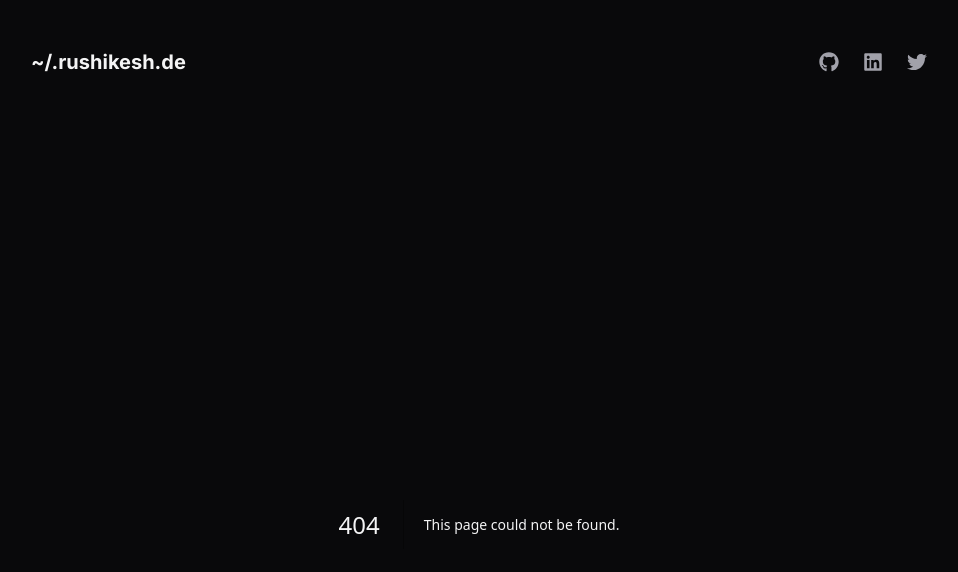
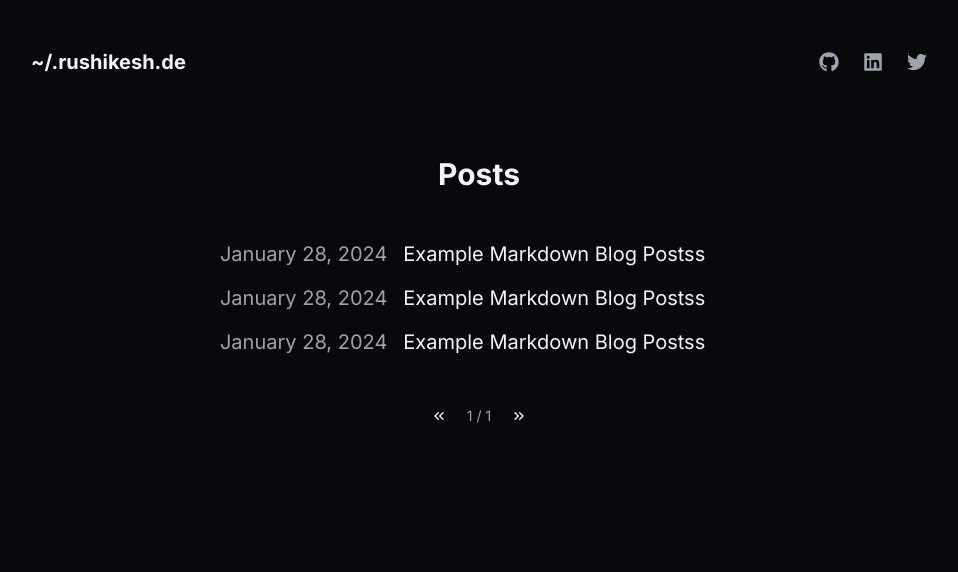
Before and after one commit to x64nik/blog, a Next.js app: page /posts in a window 1280 px wide. Before the commit this address had no page. Shown: the top 572 px of the page, without its empty margins (161-1119 px from the left). Built offline with nearby package versions, Linux system fonts and the light colour scheme.

Commit message:
added more

```diff
--- /dev/null
+++ b/app/posts/page.tsx
@@ -0,0 +1,67 @@
+import { Button } from "@/components/ui/button"
+import { Pagination } from "../../components/pagination"
+import { getPaginatedPosts } from "../../utils/mdUtils"
+import Link from "next/link"
+import { redirect } from "next/navigation"
+import { Book } from "lucide-react"
+
+export default async function BlogPage({
+  searchParams,
+}: {
+  searchParams: { page?: string }
+}) {
+  const requestedPage = Number(searchParams.page) || 1
+
+  // Fetch posts and ensure valid pagination
+  const { posts, totalPages, currentPage } = await getPaginatedPosts(requestedPage)
+
+  // Redirect if the requested page is invalid
+  if (requestedPage !== currentPage) {
+    redirect(currentPage === 1 ? "/" : `/?page=${currentPage}`)
+  }
+
+  return (
+    <div className="bg-zinc-950 text-zinc-100 flex flex-col">
+      <main className="flex pt-8 px-4 sm:px-6 lg:px-8">
+        <div className="max-w-4xl mx-auto">
+        <div className="text-center text-3xl mb-10 font-bold">
+          <h1> Posts </h1>
+        </div>
+          {/* Display posts or fallback for empty states */}
+          {posts.length > 0 ? (
+            <div className="text-center">
+              {posts.map((post) => (
+                <div className="text-center">
+                  <div
+                  key={post.slug}
+                  className="grid grid-cols-[1fr_2fr] gap-4 p-2 rounded-lg transition-colors"
+                >
+                  <time className="text-zinc-400 text-sm text-right sm:text-xl">{post.date}</time>
+                  <div>
+                    <Link
+                      href={`/posts/${post.slug}`}
+                      className="text-zinc-100 hover:text-zinc-300 transition-colors text-left text-base sm:text-xl block"
+                    >
+                      {post.title}
+                    </Link>
+                  </div>
+                </div>
+                </div>
+              ))}
+            </div>
+          ) : (
+            <div className="text-center py-12">
+              <p className="text-zinc-400">No posts available.</p>
+              <Link href="/" className="text-zinc-100 hover:text-zinc-300">
+                Back to Homepage
+              </Link>
+            </div>
+          )}
+
+          {/* Pagination component */}
+          <Pagination currentPage={currentPage} totalPages={totalPages} baseUrl="/" />
+        </div>
+      </main>
+    </div>
+  )
+}
--- /dev/null
+++ b/components/About.tsx
@@ -0,0 +1,8 @@
+
+export default function About() {
+    return (
+        <div className="max-w-4xl mx-auto py-1 w-full flex items-center justify-between">
+            <p className="leading-snug">I'm a frontend developer, optimist, and community builder. I work at&nbsp;&nbsp;community, an open-source web frameworkontend developer, optimist, and community builder. frameworkontend developer, optimist, and community builder. I work at&nbsp;&nbsp;community, an open-source web framework built with React.</p>
+        </div>
+    )
+}
--- /dev/null
+++ b/components/Projects.tsx
@@ -0,0 +1,105 @@
+import { getPaginatedPosts } from "@/utils/mdUtils";
+import { Badge } from "@/components/ui/badge"
+import Link from "next/link";
+import { Activity } from "lucide-react";
+
+// Sample projects data
+const projects = [
+  {
+    title: "ConfigCloud",
+    description: "Description about project and all bla bla",
+    status: "active",
+    slug: "https://configcloud.net",
+  },
+  {
+    title: "Homelab",
+    description: "Another project with a lot of exciting details.",
+    status: "active",
+    slug: "boom",
+  },
+];
+
+export default async function Projects() {
+  // Fetch the first page of posts
+  const { posts } = await getPaginatedPosts(1);
+
+  // Select the latest 4 posts
+  const latestPosts = posts.slice(0, 4);
+
+  return (
+    <div className="max-w-4xl mx-auto py-1 w-full items-start">
+      {/* Writings Section */}
+      <div className="mt-12">
+        <h2 className="text-xl text-white font-semibold mb-4">Writings</h2>
+        <div className="grid gap-2">
+          {latestPosts.length > 0 ? (
+            latestPosts.map((post) => (
+              <div
+                key={post.slug}
+                className="flex justify-between items-center"
+              >
+                <Link
+                  href={`${post.slug}`}
+                  className="text-zinc-100 hover:text-blue-600 font-base underline"
+                >
+                  {post.title}
+                </Link>
+                <span className="text-zinc-400 text-base">{post.date}</span>
+              </div>
+            ))
+          ) : (
+            <p className="text-zinc-400">No posts available.</p>
+          )}
+        </div>
+      </div>
+
+      {/* Projects Section */}
+      <div className="mt-12">
+        <h2 className="text-xl text-white font-semibold mb-4">Projects</h2>
+
+        <div className="grid gap-2">
+          {projects.map((project) => (
+            <div
+              key={project.slug}
+              className="flex justify-between items-center"
+            >
+              {/* Project Title and Description */}
+              <div className="flex items-center text-zinc-100">
+                <Link
+                  href={`${project.slug}`}
+                  className="hover:text-blue-600 font-base underline"
+                >
+                  {project.title}
+                </Link>
+                <span className="ml-2 text-zinc-400">
+                  - {project.description}
+                </span>
+              </div>
+
+              {/* Status */}
+              {/* Status */}
+              <div className="flex items-center">
+                <span
+                  className={`${
+                    project.status === "active"} text-sm text-zinc-400 mr-2`}
+                >
+                  {project.status}
+                </span>
+                {/* Glowing Dot */}
+                {project.status === "active" && (
+                  <span className="w-2 h-2 mt-1 rounded-full bg-green-500 animate-pulse"></span>
+                )}
+              </div>
+            </div>
+          ))}
+        </div>
+        <div className="mt-12 text-center">
+        <h2 className="text-xl text-white font-semibold mb-4">My Homelab Status</h2>
+        <div className="flex">
+
+        </div>
+      </div>
+      </div>
+    </div>
+  );
+}
--- /dev/null
+++ b/components/ui/badge.tsx
@@ -0,0 +1,36 @@
+import * as React from "react"
+import { cva, type VariantProps } from "class-variance-authority"
+
+import { cn } from "@/lib/utils"
+
+const badgeVariants = cva(
+  "inline-flex items-center rounded-full border px-2.5 py-0.5 text-xs font-semibold transition-colors focus:outline-none focus:ring-2 focus:ring-ring focus:ring-offset-2",
+  {
+    variants: {
+      variant: {
+        default:
+          "border-transparent bg-primary text-primary-foreground hover:bg-primary/80",
+        secondary:
+          "border-transparent bg-secondary text-secondary-foreground hover:bg-secondary/80",
+        destructive:
+          "border-transparent bg-destructive text-destructive-foreground hover:bg-destructive/80",
+        outline: "text-foreground",
+      },
+    },
+    defaultVariants: {
+      variant: "default",
+    },
+  }
+)
+
+export interface BadgeProps
+  extends React.HTMLAttributes<HTMLDivElement>,
+    VariantProps<typeof badgeVariants> {}
+
+function Badge({ className, variant, ...props }: BadgeProps) {
+  return (
+    <div className={cn(badgeVariants({ variant }), className)} {...props} />
+  )
+}
+
+export { Badge, badgeVariants }
```
